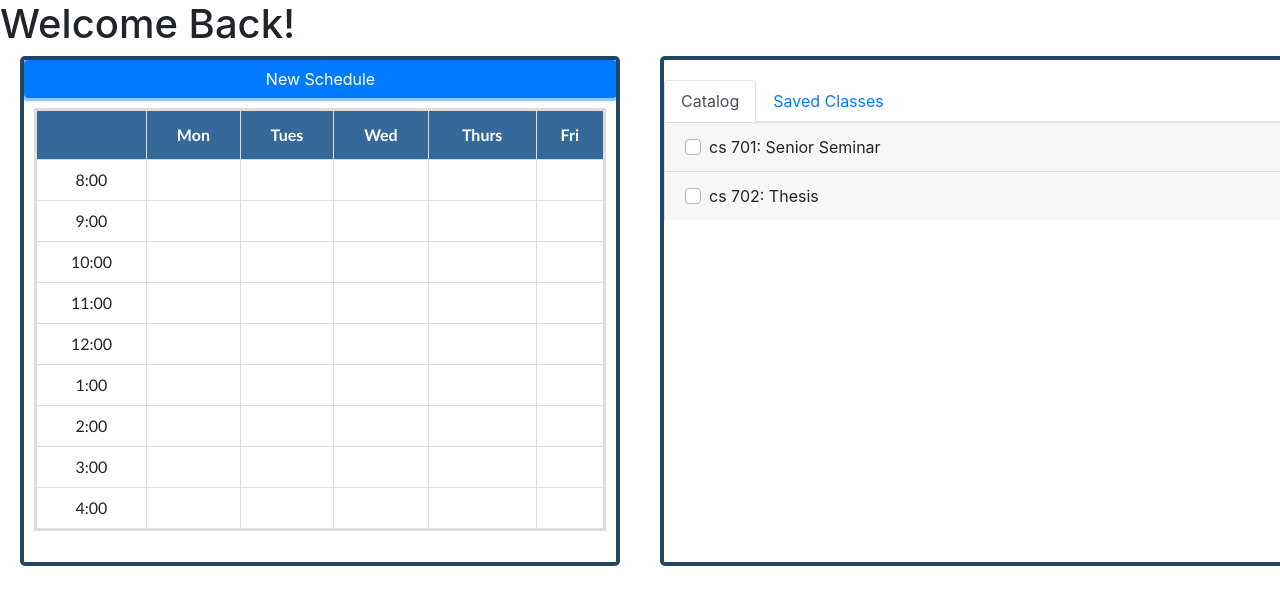
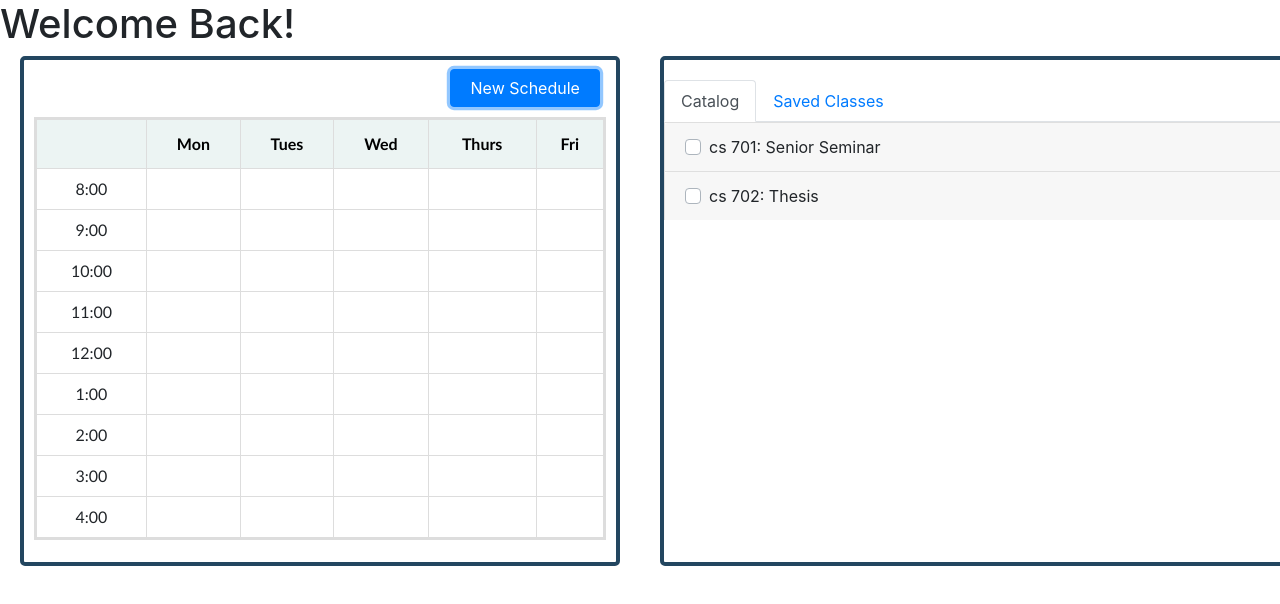
Before and after one commit to ahassett/schedule-planner, a React (Create React App) app: page / in a window 1280 px wide. Both pictures are taken after a click on the button "New Schedule". Shown: the top 604 px of the page. Built offline with nearby package versions, Linux system fonts and the light colour scheme.

Commit message:
button and header color

```diff
--- a/src/App.css
+++ b/src/App.css
@@ -60,5 +60,10 @@
 }
 
 .new-schedule-button {
-    width: 593px;
+    position: relative;
+    left: 72%;
+    margin-top: 2.5%;
+    margin-top: 1.5%;
+
+    width: 150px;
 }
--- a/src/App.js
+++ b/src/App.js
@@ -69,7 +69,7 @@ class App extends Component {
 
               <div className='schedule'>
                 <div>
-                    <Button variant='primary' className='new-schedule-button' onClick={this.createNewSchedule}>New Schedule</Button>
+                    <Button color='primary' className='new-schedule-button' onClick={this.createNewSchedule}>New Schedule</Button>
                     {
                       this.state.list_schedules.map((item, index) => (
                         <ScheduleList key={item}/> // we can use the key to refer to the schedule clicked
--- a/src/components/ScheduleList.css
+++ b/src/components/ScheduleList.css
@@ -15,8 +15,8 @@
   padding-top: 12px;
   padding-bottom: 12px;
   text-align: center;
-  background-color: #34699a;
-  color: white;
+  background-color: #ecf4f3;
+  color: black;
 }
 
 .all_schedules {
```
